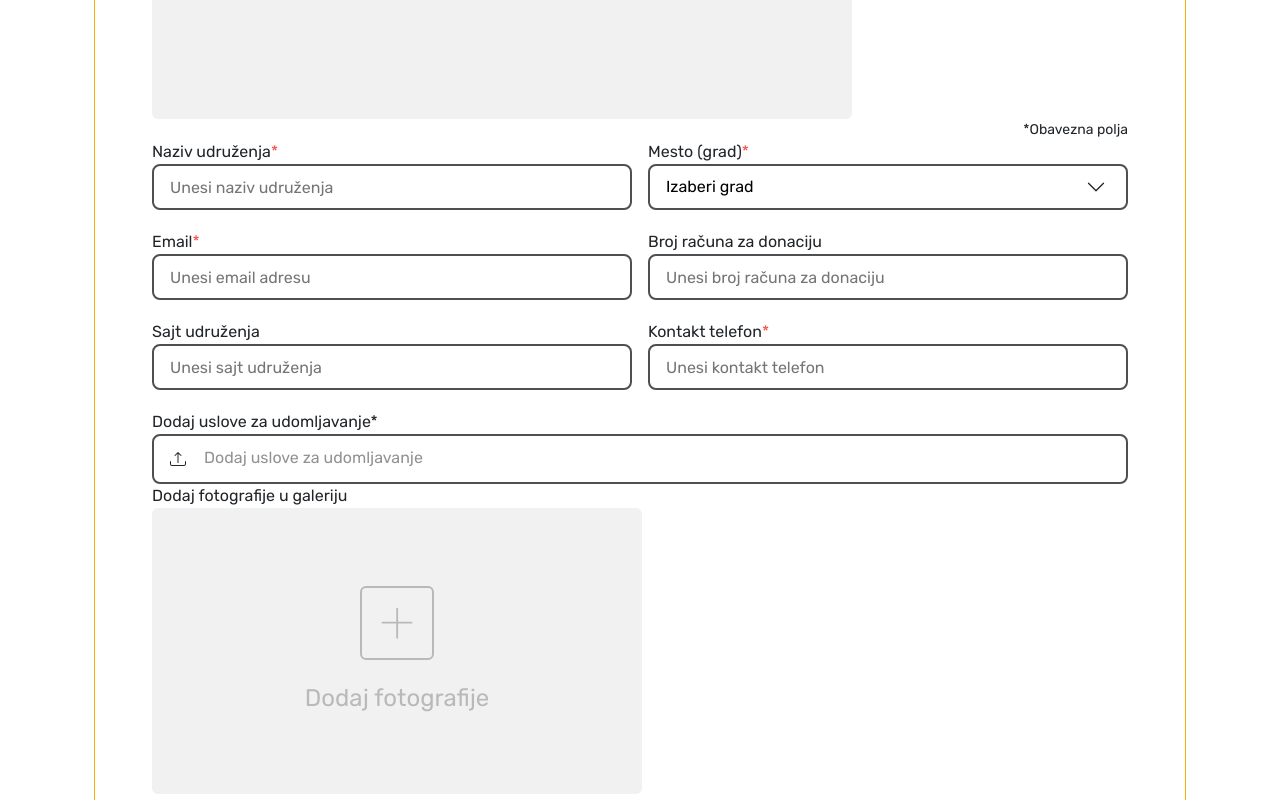
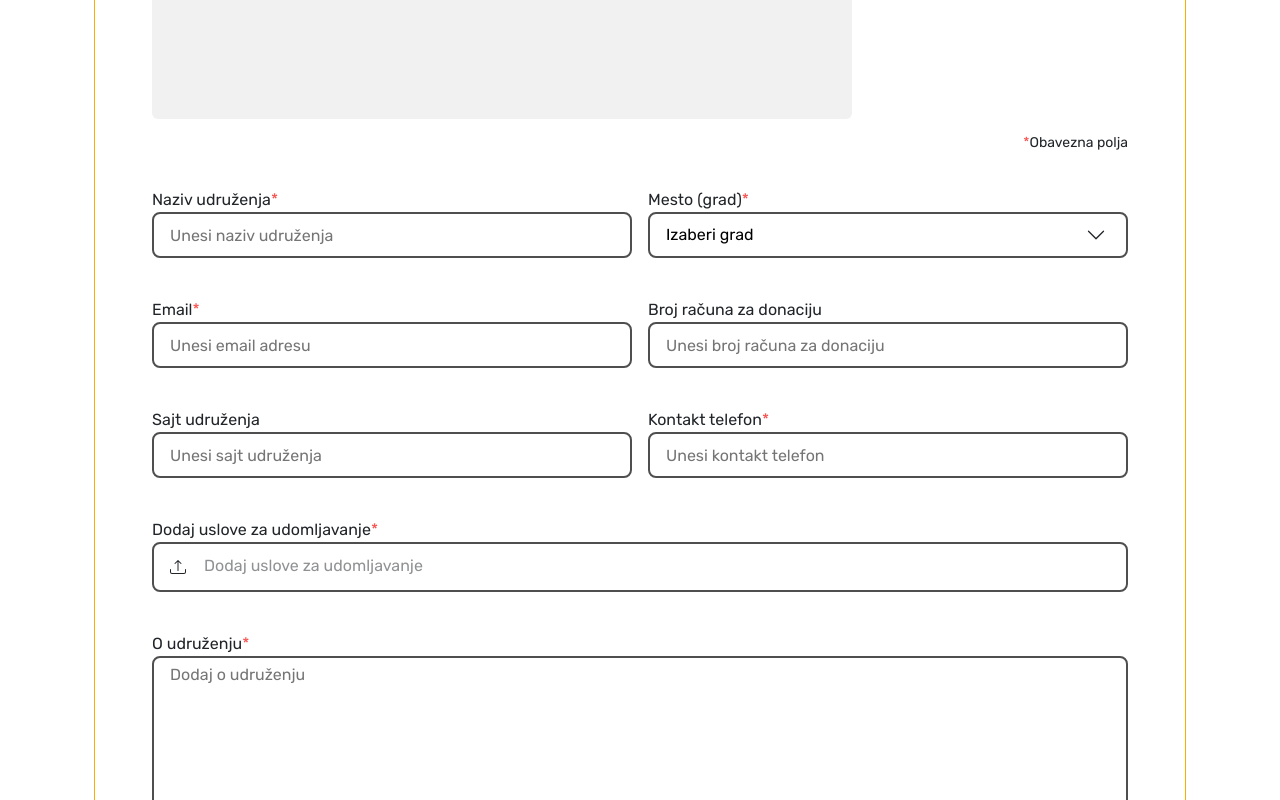
Before and after one commit to udomiljubimca/udomiljubimca-frontend, a React (Create React App) app in the folder frontend/: page /napravi-profil in a window 1280 px wide. Shown: the part 560-1360 px from the top of the page. Built offline with nearby package versions, Linux system fonts and the light colour scheme.

Commit message:
textarea component, display file name

```diff
--- a/frontend/src/App.css
+++ b/frontend/src/App.css
@@ -217,7 +217,7 @@ textarea {
   cursor: pointer;
 }
 
-label .asterix {
+.asterix {
   color: var(--red);
   font-weight: 300;
 }
@@ -233,6 +233,10 @@ label .asterix {
 .form-title .title-underline:after {
   width: 100%;
   border: 2px solid var(--red);
+}
+
+.small {
+  margin: 13px 0 35px
 }
 
 /***********
--- a/frontend/src/components/CreateOrgProfile/CreateOrgForm/CreateOrgForm.js
+++ b/frontend/src/components/CreateOrgProfile/CreateOrgForm/CreateOrgForm.js
@@ -4,12 +4,13 @@ import FileInput from '../../Form/FileInput/FileInput';
 import CreateOrgCover from '../CreateOrgCover/CreateOrgCover';
 import CreateOrgGallery from '../CreateOrgGallery/CreateOrgGallery';
 import Select from '../../Form/Select/Select';
+import Textarea from '../../Form/Textarea/Textarea';
 
 const CreateOrgForm = () => {
     return (
         <form className='create-org-form'>
             <CreateOrgCover />
-            <small className='d-flex justify-content-end'><span className='required'>*</span>Obavezna polja</small>
+            <small className='small d-flex justify-content-end'><span className='asterix'>*</span>Obavezna polja</small>
             <div className='d-flex flex--space-between'>
                 <Input type={'text'} label={'Naziv udruženja'} placeholder={'Unesi naziv udruženja'} isRequired={true} id={'name'}></Input>
                 <Select label={'Mesto (grad)'} defaultValue={'Izaberi grad'} isRequired={true} name={'city'} id={'city'} options={['Nis', 'Beograd', 'Novi Sad']}></Select>
@@ -25,6 +26,9 @@ const CreateOrgForm = () => {
             <div>
                 <FileInput label={'Dodaj uslove za udomljavanje'} isRequired={true} id={'documents'} isFullWidth={true}></FileInput>
             </div>
+            <div>
+                <Textarea label={'O udruženju'} placeholder={'Dodaj o udruženju'} isRequired={true} id={'documents'} isFullWidth={true}></Textarea>
+            </div>
             <CreateOrgGallery />
         </form>
     );
--- a/frontend/src/components/CreateOrgProfile/CreateOrgGallery/CreateOrgGallery.js
+++ b/frontend/src/components/CreateOrgProfile/CreateOrgGallery/CreateOrgGallery.js
@@ -1,6 +1,5 @@
 import React, { useState } from 'react';
 import { ReactComponent as AddIcon } from '../../../assets/add.svg'
-import '../../ImageUpload/ImageUpload'
 import { AiOutlineClose } from 'react-icons/ai'
 import { v4 as uuid } from 'uuid';
 
@@ -32,8 +31,8 @@ const CreateOrgGallery = () => {
 
     return (
         <>
-            <label htmlFor="">Dodaj fotografije u galeriju</label>
-            <div style={{ maxWidth: '490px' }} className={`image-upload image-upload--rect wrapper ${images.length > 0 ? 'hidden' : ''}`}>
+            <label htmlFor={uniqueID} className="gallery-label">{images.length > 0 ? 'Fotografije:' : 'Dodaj fotografije u galeriju'}</label>
+            <div className={`image-upload image-upload--rect gallery-image-upload wrapper ${images.length > 0 ? 'hidden' : ''}`}>
                 <div className='image-upload-form'>
                     <input id={uniqueID} type="file" multiple onChange={(e) => onGalleryUpload(e)} />
                     <label htmlFor={uniqueID} className={`label label--l`}>
@@ -44,16 +43,13 @@ const CreateOrgGallery = () => {
             </div>
             {images.length > 0 &&
                 <div className="gallery">
-                    {
-                        images.map(img => (
-                            <>
+                    {images.map(img => (
                         <picture className='gallery-img-wrapper'>
                             <img className='gallery-img' src={img.imagePreviewUrl} alt="" />
                             <button onClick={() => onDeleteImg(img)} type='button' className='delete-btn delete-btn--s d-flex justify-content-center align-items-center'>
                                 <AiOutlineClose />
                             </button>
                         </picture>
-                            </>
                     ))
                     }
                 </div>
--- a/frontend/src/components/Form/FileInput/FileInput.css
+++ b/frontend/src/components/Form/FileInput/FileInput.css
@@ -1,6 +1,7 @@
 .file-input-group {
     max-width: 480px;
     width: 100%;
+    margin-bottom: 40px;
 }
 
 .file-input-wrapper {
@@ -28,3 +29,7 @@
     bottom: 12px;
     background: unset;
 }
+
+.file-input-filename {
+    margin-top: 8px;
+}
--- a/frontend/src/components/Form/FileInput/FileInput.js
+++ b/frontend/src/components/Form/FileInput/FileInput.js
@@ -1,19 +1,36 @@
-import React from 'react';
+import React, { useState } from 'react';
 import './FileInput.css'
 import { BsUpload } from 'react-icons/bs'
 const FileInput = ({ label, isRequired, id, isFullWidth }) => {
+
+    const [file, setFile] = useState({ file: null, fileName: null });
+
+
+    const onFileUpload = (e) => {
+        e.preventDefault();
+        const reader = new FileReader();
+        const file = e.target.files[0];
+        reader.onloadend = () => {
+            setFile({
+                file: file,
+                fileName: file.name
+            });
+        }
+        reader.readAsDataURL(file);
+    }
 
     return (
         <div className={`file-input-group d-flex flex-column ${isFullWidth ? 'full-width' : ''}`}>
             <label htmlFor={id}>
                 {label}
-                {isRequired && <span className='required'>*</span>}
+                {isRequired && <span className='asterix'>*</span>}
             </label>
             <div className='file-input-wrapper'>
                 <BsUpload />
-                <input id={id} type='file' required={isRequired} placeholder={label}></input>
+                <input onChange={(e) => onFileUpload(e)} id={id} type='file' required={isRequired} placeholder={label}></input>
                 <span className='placeholder'>{label}</span>
             </div>
+            {file.fileName && <p class='file-input-filename'>{file.fileName}</p>}
         </div>
     );
 }
--- a/frontend/src/components/Form/Input/Input.css
+++ b/frontend/src/components/Form/Input/Input.css
@@ -7,4 +7,5 @@
 .input-wrapper input {
     border-color: #4F4F4F;
     padding: 5px 16px;
+    margin-bottom: 40px;
 }
--- a/frontend/src/components/Form/Textarea/Textarea.css
+++ b/frontend/src/components/Form/Textarea/Textarea.css
@@ -0,0 +1,6 @@
+.input-wrapper textarea {
+    border-color: #4F4F4F;
+    padding: 5px 16px;
+    margin-bottom: 40px;
+    min-height: 188px;
+}
--- a/frontend/src/components/Form/Textarea/Textarea.js
+++ b/frontend/src/components/Form/Textarea/Textarea.js
@@ -0,0 +1,16 @@
+import React from 'react';
+import './Textarea.css'
+
+const Textarea = ({ label, placeholder, isRequired, id, isFullWidth }) => {
+
+    return (
+        <div className={`input-wrapper d-flex flex-column ${isFullWidth ? 'full-width' : ''}`}>
+            <label htmlFor={id}>
+                {label}
+                {isRequired && <span className='asterix'>*</span>}
+            </label>
+            <textarea id={id} required={isRequired} placeholder={placeholder}></textarea>
+        </div>
+    );
+}
+export default Textarea;
--- a/frontend/src/components/ImageUpload/ImageUpload.css
+++ b/frontend/src/components/ImageUpload/ImageUpload.css
@@ -133,14 +133,15 @@
 /* Create Org Gallery images */
 
 
-.hidden {
-    display: none;
-}
-
 .gallery {
     display: grid;
     grid-template-columns: repeat(3, 1fr);
     grid-gap: 30px;
+}
+
+.gallery-image-upload{
+    max-width: 490px;
+    margin: 8px auto 100px;
 }
 
 .gallery-img-wrapper {
@@ -154,7 +155,7 @@
 .gallery-img-wrapper:before {
     content: '';
     display: block;
-    padding-bottom: 56.25%;
+    padding-bottom: 58.36%;
 }
 
 .gallery-img {
@@ -178,3 +179,7 @@
 .gallery-img-wrapper:hover .delete-btn {
     visibility: visible;
 }
+
+.hidden {
+    display: none;
+}
--- a/frontend/src/components/WrapperWithTitle/WrapperWithTitle.css
+++ b/frontend/src/components/WrapperWithTitle/WrapperWithTitle.css
@@ -3,6 +3,7 @@
     border-radius: 5px;
     padding: 57px;
     margin-top: 25px;
+    margin-bottom: 80px;
     height: 100%;
 }
 
```
Lines whose indentation alone changed are shown as unchanged.
